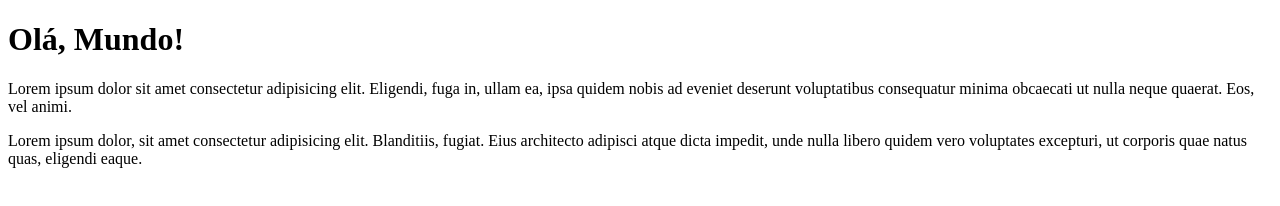
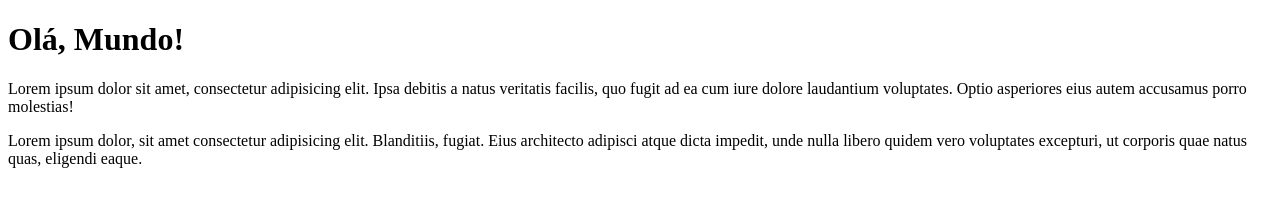
Before and after one commit to gagliardiDev/ola-mundo, a plain HTML site: page index.html in a window 1280 px wide. Drawn offline with Linux system fonts and the light colour scheme.

Commit message:
Update index.html
correção no primeiro paragrafo Lorem

```diff
--- a/index.html
+++ b/index.html
@@ -10,8 +10,7 @@
 <body>
   <h1>Olá, Mundo!</h1>
 
-  <p>Lorem ipsum dolor sit amet consectetur adipisicing elit. Eligendi, fuga in, ullam ea, ipsa quidem nobis ad eveniet
-    deserunt voluptatibus consequatur minima obcaecati ut nulla neque quaerat. Eos, vel animi.</p>
+  <p>Lorem ipsum dolor sit amet, consectetur adipisicing elit. Ipsa debitis a natus veritatis facilis, quo fugit ad ea cum iure dolore laudantium voluptates. Optio asperiores eius autem accusamus porro molestias!</p>
   <p>Lorem ipsum dolor, sit amet consectetur adipisicing elit. Blanditiis, fugiat. Eius architecto adipisci atque dicta impedit, unde nulla libero quidem vero voluptates excepturi, ut corporis quae natus quas, eligendi eaque.</p>
 
 </body>
```
